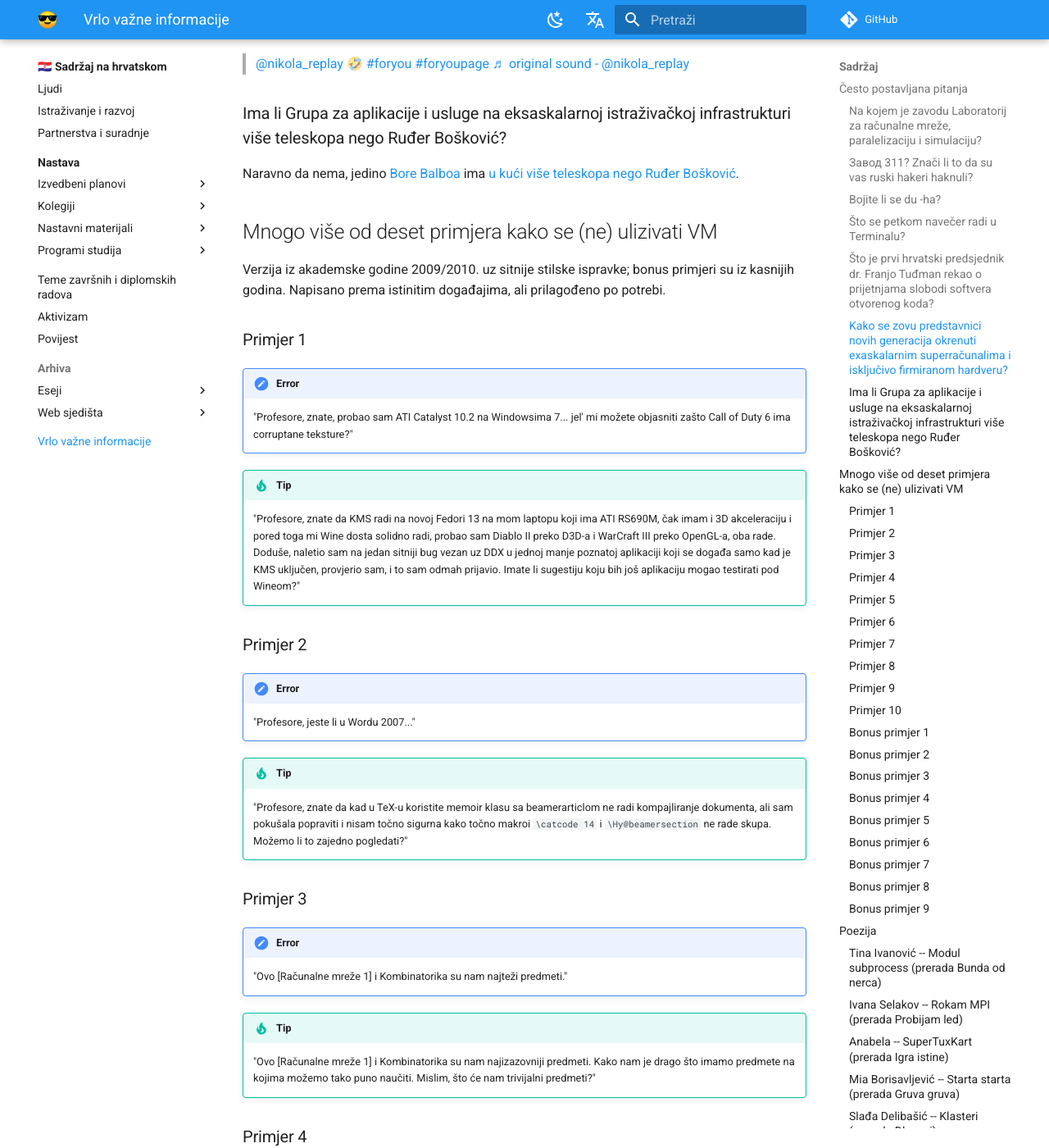
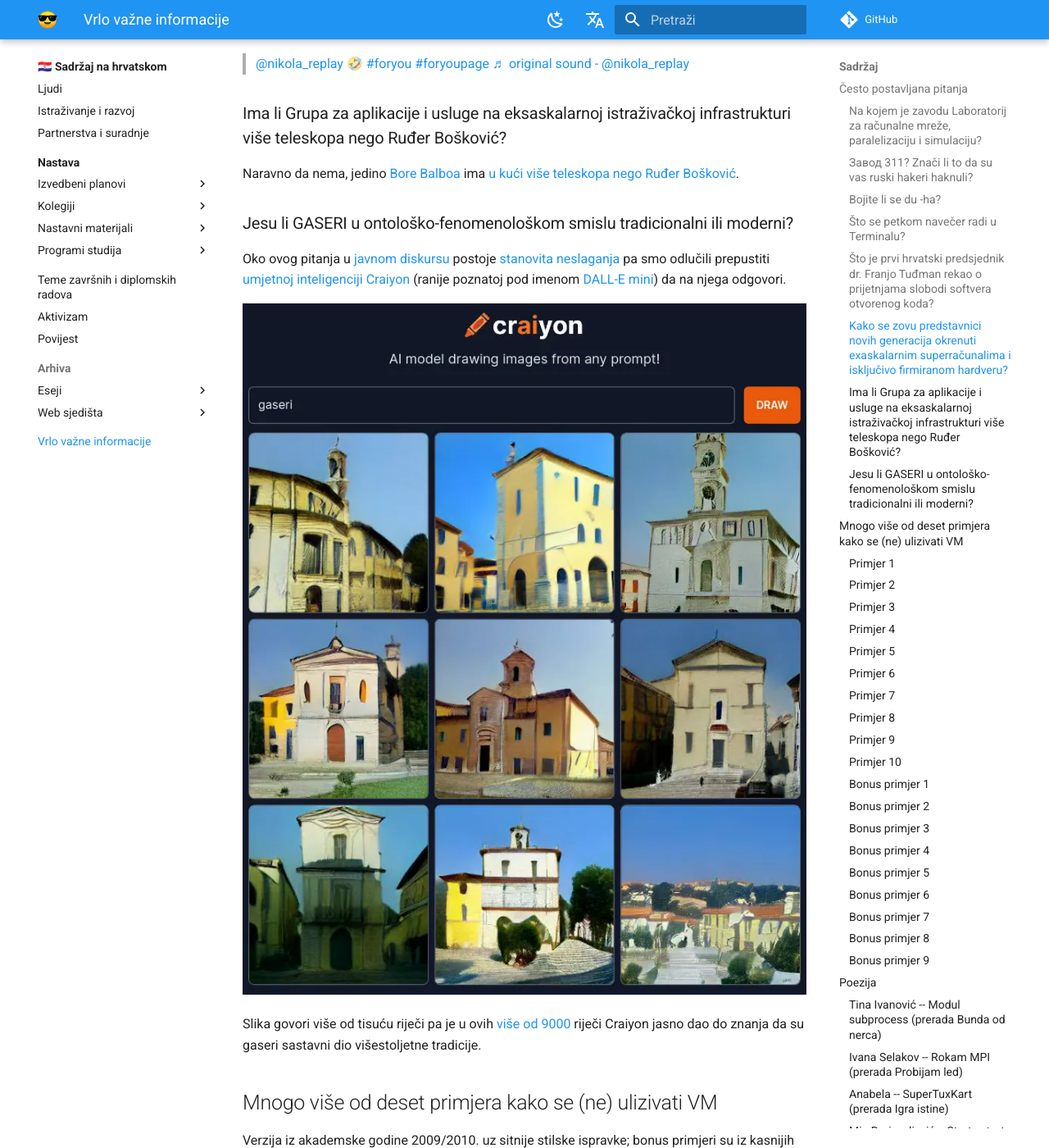
Before and after one commit to gaseri/website, an MkDocs documentation site: the page built from docs/hr/vrlo-vazne-informacije.md, in a window 1280 px wide and 1400 px high, scrolled down 1565 px. Shown: the whole window at 82% size. Built offline with MkDocs 1.6.1 and Material for MkDocs 9.7.7, drawn with Linux system fonts in a browser that asks for light colours; a script that is not in the unit is left out; comment, search, counter and statistics services are not loaded.

Commit message:
Added Craiyon image to Very important information

```diff
--- a/docs/hr/vrlo-vazne-informacije.md
+++ b/docs/hr/vrlo-vazne-informacije.md
@@ -41,6 +41,14 @@
 ### Ima li Grupa za aplikacije i usluge na eksaskalarnoj istraživačkoj infrastrukturi više teleskopa nego Ruđer Bošković?
 
 Naravno da nema, jedino [Bore Balboa](https://youtu.be/x9x0oAcjFNA?t=42s) ima [u kući više teleskopa nego Ruđer Bošković](https://genius.com/23445076).
+
+### Jesu li GASERI u ontološko-fenomenološkom smislu tradicionalni ili moderni?
+
+Oko ovog pitanja u [javnom](https://sh.wikipedia.org/wiki/Dizela%C5%A1i) [diskursu](https://vukajlija.com/gaser) postoje [stanovita](https://www.instagram.com/prosecni.gaser/) [neslaganja](https://znatko.com/17071/tko-je-gaser) pa smo odlučili prepustiti [umjetnoj inteligenciji Craiyon](https://www.craiyon.com/) (ranije poznatoj pod imenom [DALL-E mini](https://github.com/borisdayma/dalle-mini)) da na njega odgovori.
+
+![gaseri images drawn by Craiyon, formerly DALL-E mini](../images/craiyon-gaseri.webp)
+
+Slika govori više od tisuću riječi pa je u ovih [više od 9000](https://knowyourmeme.com/memes/its-over-9000) riječi Craiyon jasno dao do znanja da su gaseri sastavni dio višestoljetne tradicije.
 
 ## Mnogo više od deset primjera kako se (ne) ulizivati VM
 
```
Also changed, not shown: docs/images/craiyon-gaseri.png (added), docs/images/craiyon-gaseri.webp (added).
